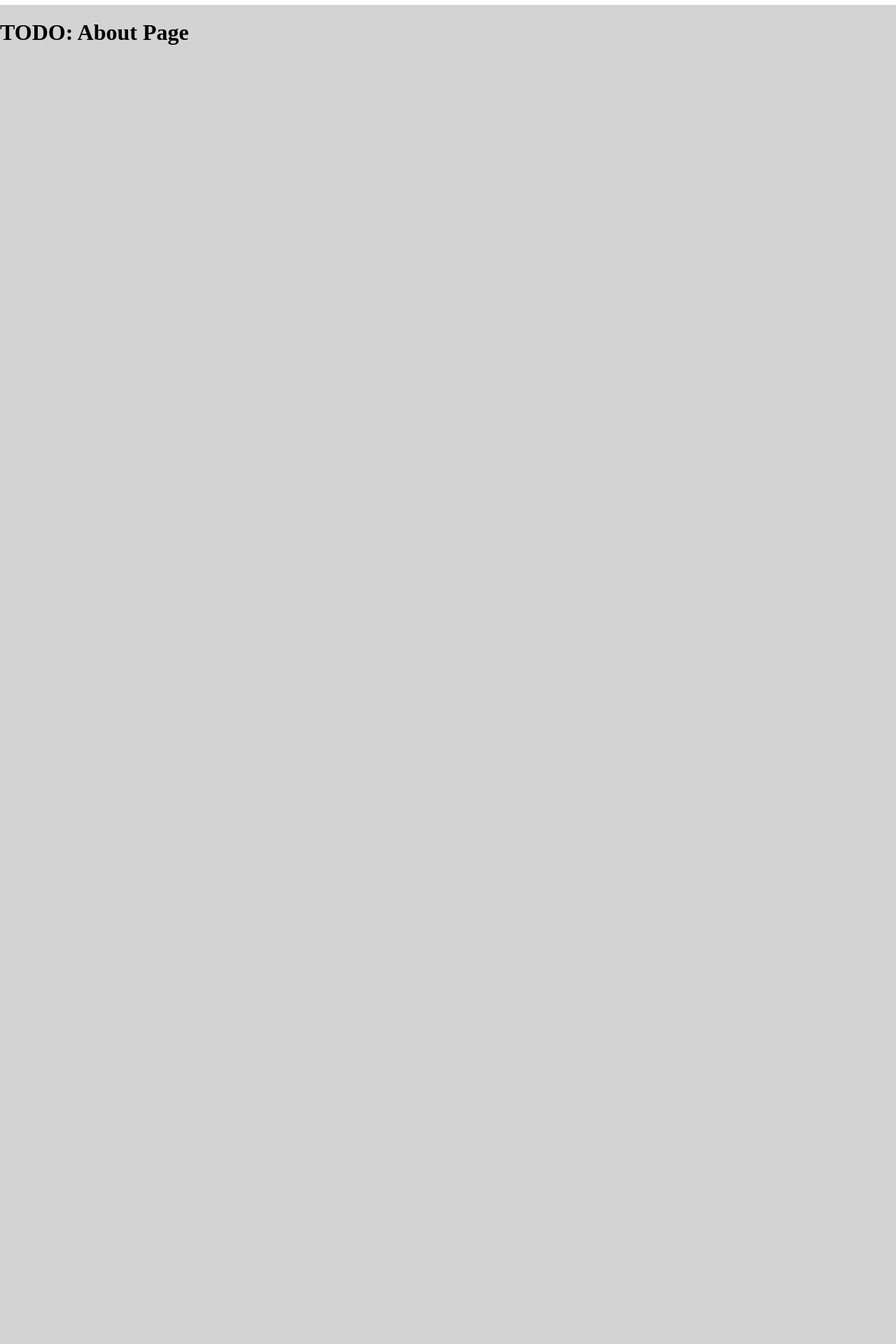
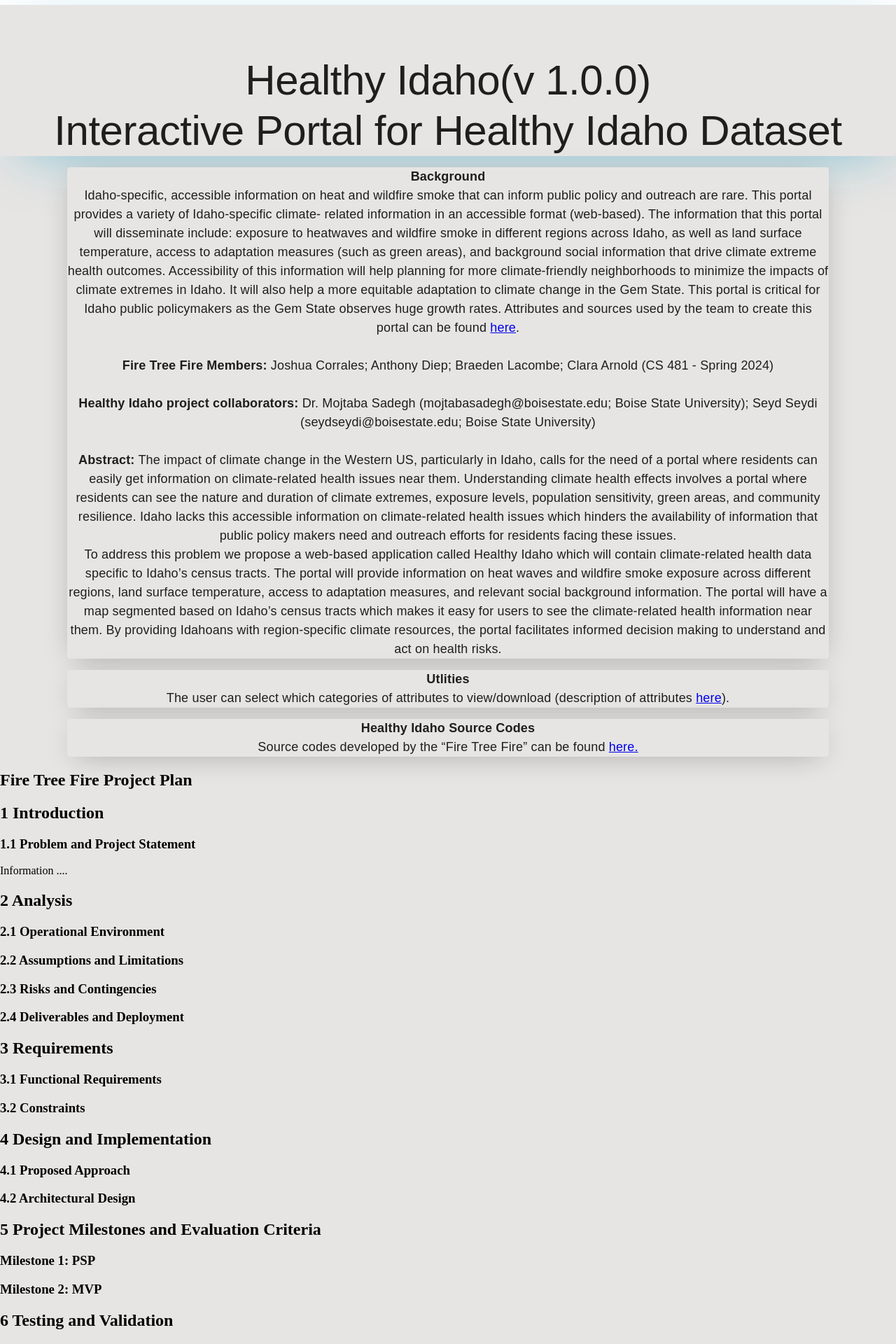
Before and after one commit to cs481-ekh/s24-healthy-idaho, a React (Create React App) app in the folder frontend/: page /about in a window 1280 px wide. Shown: the part 64-1984 px from the top of the page at 70% size. Before the commit the page ends 800 px from the top, so only its background shows below. Built offline with nearby package versions, Linux system fonts and the light colour scheme; no server answers.

Commit message:
About page stubbed out

```diff
--- a/frontend/package.json
+++ b/frontend/package.json
@@ -2,6 +2,9 @@
   "name": "healthy-idaho-app",
   "version": "0.1.0",
   "dependencies": {
+    "@emotion/react": "^11.11.4",
+    "@emotion/styled": "^11.11.0",
+    "@mui/material": "^5.15.11",
     "axios": "^1.6.7",
     "leaflet": "^1.9.4",
     "react": "17.0.2",
--- a/frontend/src/pages/About.js
+++ b/frontend/src/pages/About.js
@@ -1,14 +1,224 @@
 import React from 'react';
-import Map from './Map';
-// import Chart from './Chart';
-import FilterBar from './FilterBar';
+import { Stack, Card, Typography } from '@mui/material';
 import "../styles.css";
 
 function About() {
 
     return (
         <div>
-            <h1> TODO: About Page</h1>
+            <Stack spacing={2}>
+                {/* First Card */}
+                <Card sx={{
+                    width: '100vw',
+                    alignSelf: 'center',
+                    alignContent: 'center',
+                    textAlign: 'center',
+                    bgcolor: '#E6E5E3',
+                    boxShadow: "8px 16px 80px -25px rgba(0,150,200,.5)",
+                }}>
+                    <Typography variant='h2' sx={{ fontFamily: 'Arial, sans-serif' }}>
+                        <br />
+                        Healthy Idaho(v 1.0.0)
+                        <br />
+                        Interactive Portal for Healthy Idaho Dataset
+                        <br />
+                    </Typography>
+                </Card>
+
+                {/* Second Card */}
+                <Card sx={{
+                    width: '85vw',
+                    alignSelf: 'center',
+                    alignContent: 'center',
+                    textAlign: 'center',
+                    bgcolor: '#E6E5E3',
+                    boxShadow: "0 8px 40px -12px rgba(0,0,0,0.3)",
+                    "&:hover": {
+                        boxShadow: "0 16px 70px -12.125px rgba(0,0,0,0.3)"
+                    }
+                }}>
+                    <Typography sx={{fontSize: 18, fontFamily: 'Arial, sans-serif'}}><b>Background</b>
+                        <br></br>
+                        Idaho-specific, accessible information on heat and wildfire smoke that can inform
+                        public policy and outreach are rare. This portal provides a variety of Idaho-specific climate-
+                        related information in an accessible format (web-based). The information that this portal will
+                        disseminate include: exposure to heatwaves and wildfire smoke in different regions across Idaho,
+                        as well as land surface temperature, access to adaptation measures (such as green areas), and
+                        background social information that drive climate extreme health outcomes. Accessibility of this
+                        information will help planning for more climate-friendly neighborhoods to minimize the impacts
+                        of climate extremes in Idaho. It will also help a more equitable adaptation to climate change in
+                        the Gem State. This portal is critical for Idaho public policymakers as the Gem State observes
+                        huge growth rates. Attributes and sources used by the team to create this portal can be found&nbsp;
+                        <a href='https://drive.google.com/drive/u/0/folders/1HlFS8fAzw7zDaCdOpMma_M2jNgD1ewlq' target='_blank'>here</a>.
+                        <br></br>
+                        <br></br>
+                        <b>Fire Tree Fire Members:</b> Joshua Corrales; Anthony Diep; Braeden Lacombe; Clara Arnold (CS 481 - Spring 2024)
+                        <br></br>
+                        <br></br>
+                        <b>Healthy Idaho project collaborators:</b> Dr. Mojtaba Sadegh (mojtabasadegh@boisestate.edu; Boise State University);
+                        Seyd Seydi (seydseydi@boisestate.edu; Boise State University)
+                        <br></br>
+                        <br></br>
+                        <b>Abstract:</b> The impact of climate change in the Western US, particularly in Idaho, calls for the need of a portal
+                        where residents can easily get information on climate-related health issues near them. Understanding climate health effects
+                        involves a portal where residents can see the nature and duration of climate extremes, exposure levels, population sensitivity,
+                        green areas, and community resilience. Idaho lacks this accessible information on climate-related health issues which hinders
+                        the availability of information that public policy makers need and outreach efforts for residents facing these issues.
+                        <br></br>
+                        To address this problem we propose a web-based application called Healthy Idaho which will contain climate-related health
+                        data specific to Idaho’s census tracts. The portal will provide information on heat waves and wildfire smoke exposure across
+                        different regions, land surface temperature, access to adaptation measures, and relevant social background information. The portal
+                        will have a map segmented based on Idaho’s census tracts which makes it easy for users to see the climate-related health information
+                        near them. By providing Idahoans with region-specific climate resources, the portal facilitates informed decision making to understand
+                        and act on health risks.
+                    </Typography>
+                </Card>
+
+                {/*Third card*/}
+                <Card sx={{width:'85vw',
+                    alignSelf: 'center',
+                    alignContent: 'center',
+                    textAlign: 'center',
+                    bgcolor: '#E6E5E3',
+                    boxShadow: "0 8px 40px -12px rgba(0,0,0,0.3)",
+                    "&:hover": {
+                        boxShadow: "0 16px 70px -12.125px rgba(0,0,0,0.3)"
+                    }
+                }}>
+                    <Typography sx={{fontSize: 18, fontFamily: 'Arial, sans-serif'}}><b>Utlities</b>
+                        <br></br>
+                        The user can select which categories of attributes to
+                        view/download (description of attributes&nbsp;
+                        <a href='https://docs.google.com/spreadsheets/d/18z6cARYUUnHoUgv13dE9cl_EyswMCCYE/edit#gid=704089613' target='_blank'>here</a>).
+                    </Typography>
+                </Card>
+
+                {/*Fourth card*/}
+                <Card sx={{width:'85vw',
+                    alignSelf: 'center',
+                    alignContent: 'center',
+                    textAlign: 'center',
+                    bgcolor: '#E6E5E3',
+                    boxShadow: "0 8px 40px -12px rgba(0,0,0,0.3)",
+                    "&:hover": {
+                        boxShadow: "0 16px 70px -12.125px rgba(0,0,0,0.3)"
+                    }
+                }}>
+                    <Typography sx={{fontSize: 18, fontFamily: 'Arial, sans-serif'}}><b>Healthy Idaho Source Codes</b>
+                        <br></br>
+                        Source codes developed by the “Fire Tree Fire” can be found&nbsp;
+                        <a href='https://github.com/cs481-ekh/s24-healthy-idaho' target='_blank'>here.</a>
+                    </Typography>
+                </Card>
+            </Stack>
+            <h2>Fire Tree Fire Project Plan</h2>
+            <div className="project-plan">
+                <div className="left-side">
+
+                    {/*Section 1*/}
+                    <h2>
+                        <b>1 Introduction</b>
+                    </h2>
+                    <h3>
+                        <b>1.1 Problem and Project Statement</b>
+                    </h3>
+                    <p>
+                        Information ....
+                    </p>
+
+                    {/*Section 2*/}
+                    <h2>
+                        <b>2 Analysis</b>
+                    </h2>
+                    <h3>
+                        <b>2.1 Operational Environment</b>
+                    </h3>
+                    <p>
+
+                    </p>
+                    <h3>
+                        <b>2.2 Assumptions and Limitations</b>
+                    </h3>
+                    <p>
+
+                    </p>
+                    <h3>
+                        <b>2.3 Risks and Contingencies</b>
+                    </h3>
+                    <p>
+
+                    </p>
+                    <h3>
+                        <b>2.4 Deliverables and Deployment</b>
+                    </h3>
+                    <p>
+
+                    </p>
+
+                    {/*Section 3*/}
+                    <h2>
+                        <b>3 Requirements</b>
+                    </h2>
+                    <h3>
+                        <b>3.1 Functional Requirements</b>
+                    </h3>
+                    <p>
+
+                    </p>
+                    <h3>
+                        <b>3.2 Constraints</b>
+                    </h3>
+                    <p>
+
+                    </p>
+                </div>
+
+                <div className="right-side">
+                    {/*Section 4*/}
+                    <h2>
+                        <b>4 Design and Implementation</b>
+                    </h2>
+                    <h3>
+                        <b>4.1 Proposed Approach</b>
+                    </h3>
+                    <p>
+
+                    </p>
+                    <h3>
+                        <b>4.2 Architectural Design</b>
+                    </h3>
+                    <p>
+
+                    </p>
+
+                    {/*Section 5*/}
+                    <h2>
+                        <b>5 Project Milestones and Evaluation Criteria</b>
+                    </h2>
+                    <h3>
+                        <b>Milestone 1: PSP</b>
+                    </h3>
+                    <p>
+
+                    </p>
+                    <h3>
+                        <b>Milestone 2: MVP</b>
+                    </h3>
+                    <p>
+
+                    </p>
+
+                    {/*Section 6*/}
+                    <h2>
+                        <b>6 Testing and Validation</b>
+                    </h2>
+                    <p>
+
+                    </p>
+                </div>
+
+            </div>
+
         </div>
     );
 }
--- a/frontend/src/styles.css
+++ b/frontend/src/styles.css
@@ -15,7 +15,7 @@
 
 /*Styling for NavBar.js*/
 body {
-    background-color: lightgray;
+    background-color: #E6E5E3;
     margin: 0;
     padding: 0;
 }
```
Also changed, not shown: 1 other file (tests, documents, lock files or other folders).
